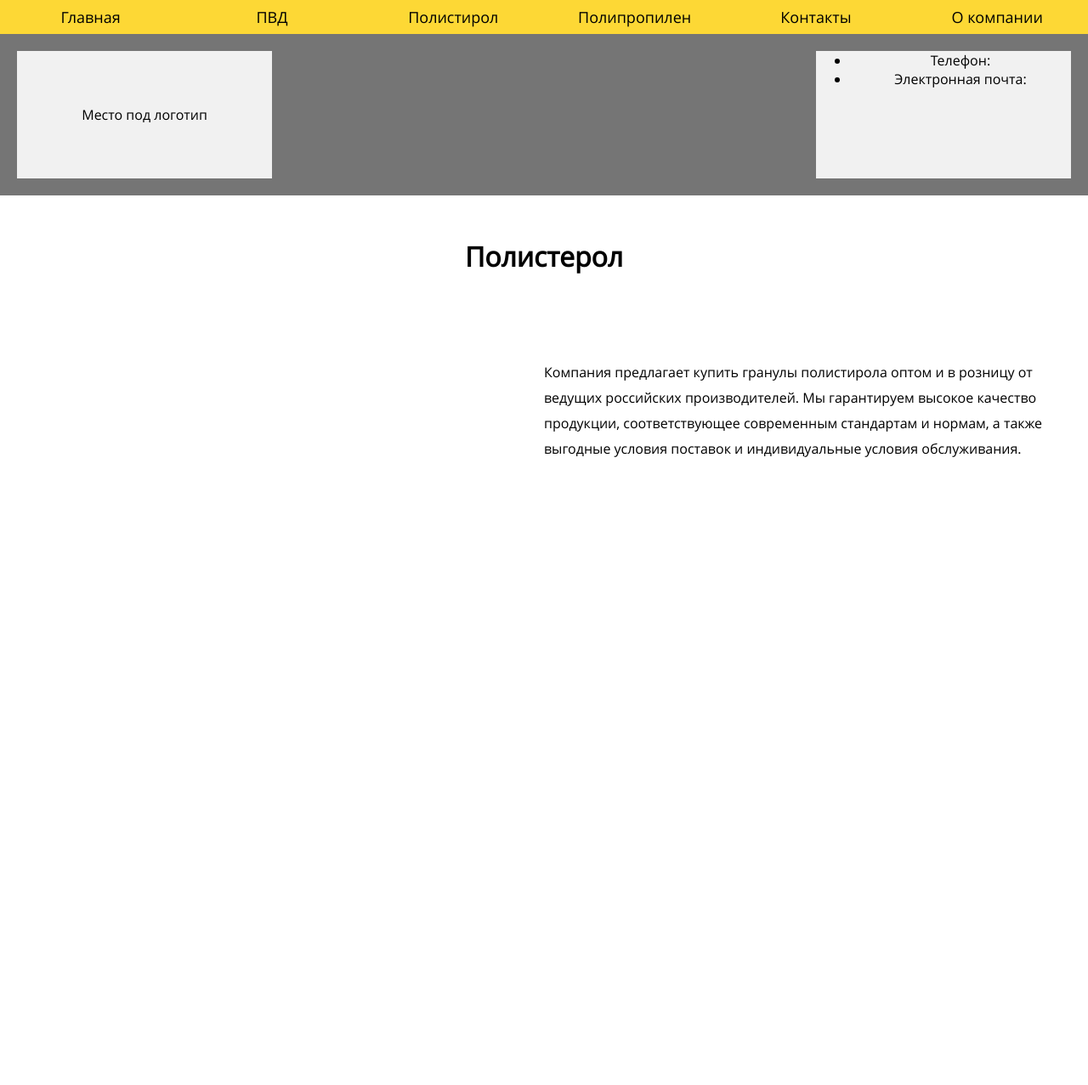
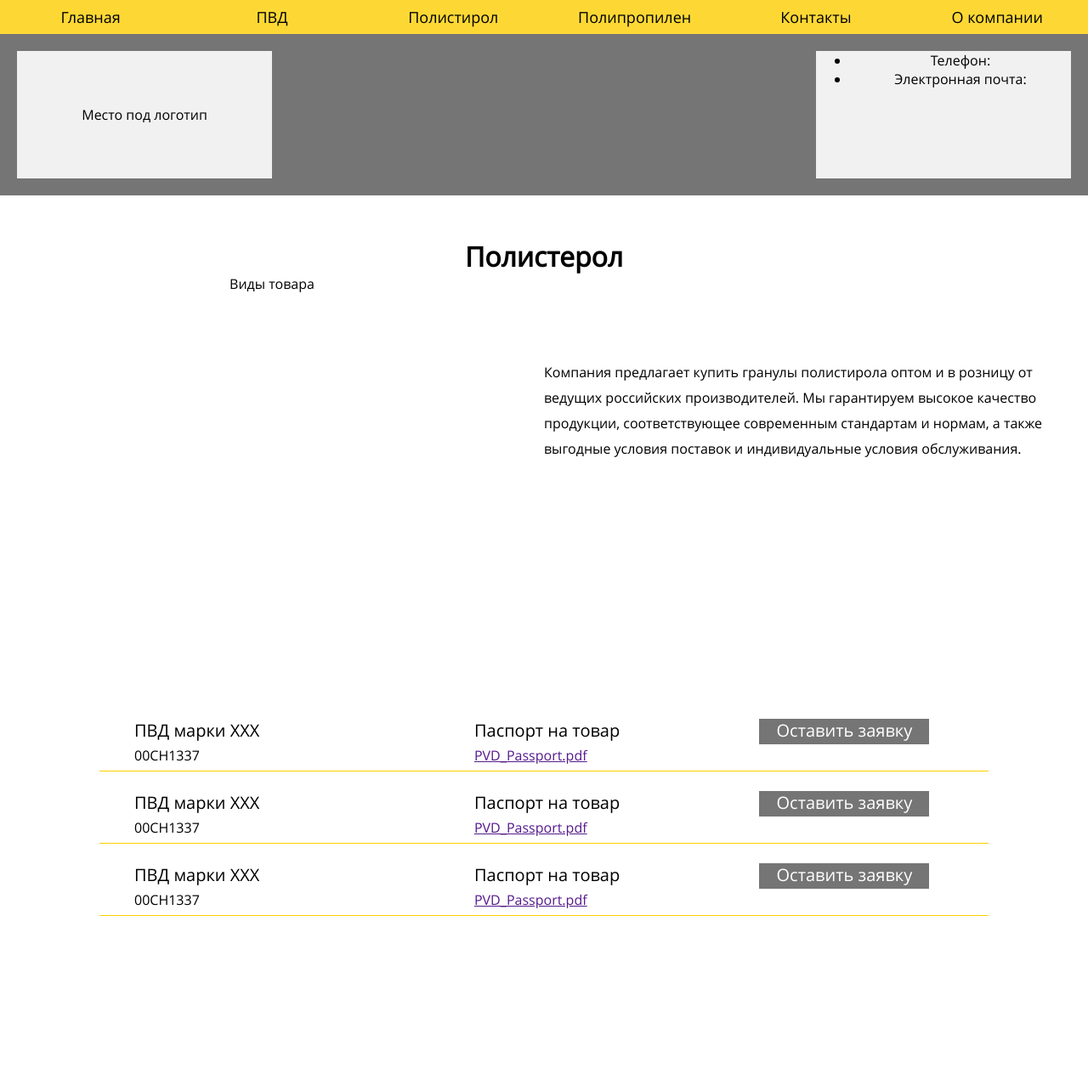
Before and after one commit to LavrVV/Vinat, a Django app: page /ps in a window 1280 px wide. Shown: the top 1277 px of the page at 85% size. Run offline with Django 3.2, Linux system fonts and the light colour scheme; some libraries are stand-ins or nearby versions.

Commit message:
Список марок
Пока без формы и кликабельных кнопок

```diff
--- a/base/static/css/MainPage.css
+++ b/base/static/css/MainPage.css
@@ -157,6 +157,71 @@ footer ul li
 
 
 
+/*--TABLE--*/
+.adminTable
+{
+	width: 1050px;
+	margin-left: 115px;
+}
+.adminTable td
+{
+	border: 1px solid #fecf00;
+	border-left: 0px;
+	border-right: 0px;
+	border-top: 0px;
+	height: 80px;
+}
+.adminTable ul
+{
+	list-style: none;
+}
+.adminTable p
+{
+	width: 350px;
+	font-size: 16px;
+	margin-top: 5px;
+	vertical-align: bottom;
+}
+.adminTable li
+{
+	vertical-align: top;
+	width: 33%;
+	height: 40px;
+	display: inline-block;
+	font-size: 20px;
+	text-align: left;
+}
+
+.adminTable li:first-child
+{
+	float:left;
+}
+.adminTable li:last-child
+{
+	width: 200px;
+	height: 30px;
+	background: #757575;
+	margin-top: auto;
+	margin-bottom:auto;
+	text-align: center;
+	color:white;
+	cursor: pointer;
+}
+	.adminTable li:last-child:hover
+	{
+		background: #fecf00;
+		transition: background 0.5s;
+		color:black;
+		transition: color 0.5s;
+	}
+
+
+
+
+
+
+
+
 
 
 
--- a/base/templates/PS.html
+++ b/base/templates/PS.html
@@ -5,5 +5,60 @@
 	<div>
 		<h1>Полистерол</h1>
 		<div class="summary">Компания предлагает купить гранулы полистирола оптом и в розницу от ведущих российских производителей. Мы гарантируем высокое качество продукции, соответствующее современным стандартам и нормам, а также выгодные условия поставок и индивидуальные условия обслуживания.</div>
+
 	</div>
+	<div class="types">
+				<p>Виды товара</p>
+				<table class="adminTable">
+					<tr>
+						<td>
+							<ul>
+
+								<li>ПВД марки ХХХ
+									<p>00CH1337</p>
+								</li>
+								<li>Паспорт на товар
+									<p><a href="">PVD_Passport.pdf</a></p>
+								</li>
+
+								<li>Оставить заявку
+								</li>
+							</ul>
+						</td>
+					</tr>
+
+					<tr>
+						<td>
+							<ul>
+
+								<li>ПВД марки ХХХ
+									<p>00CH1337</p>
+								</li>
+								<li>Паспорт на товар
+									<p><a href="">PVD_Passport.pdf</a></p>
+								</li>
+
+								<li>Оставить заявку
+								</li>
+							</ul>
+						</td>
+					</tr>
+
+					<tr>
+						<td>
+							<ul>
+
+								<li>ПВД марки ХХХ
+									<p>00CH1337</p>
+								</li>
+								<li>Паспорт на товар
+									<p><a href="">PVD_Passport.pdf</a></p>
+								</li>
+								<li>Оставить заявку
+								</li>
+							</ul>
+						</td>
+					</tr>
+				</table>
+			</div>
 {% endblock main %}
```
